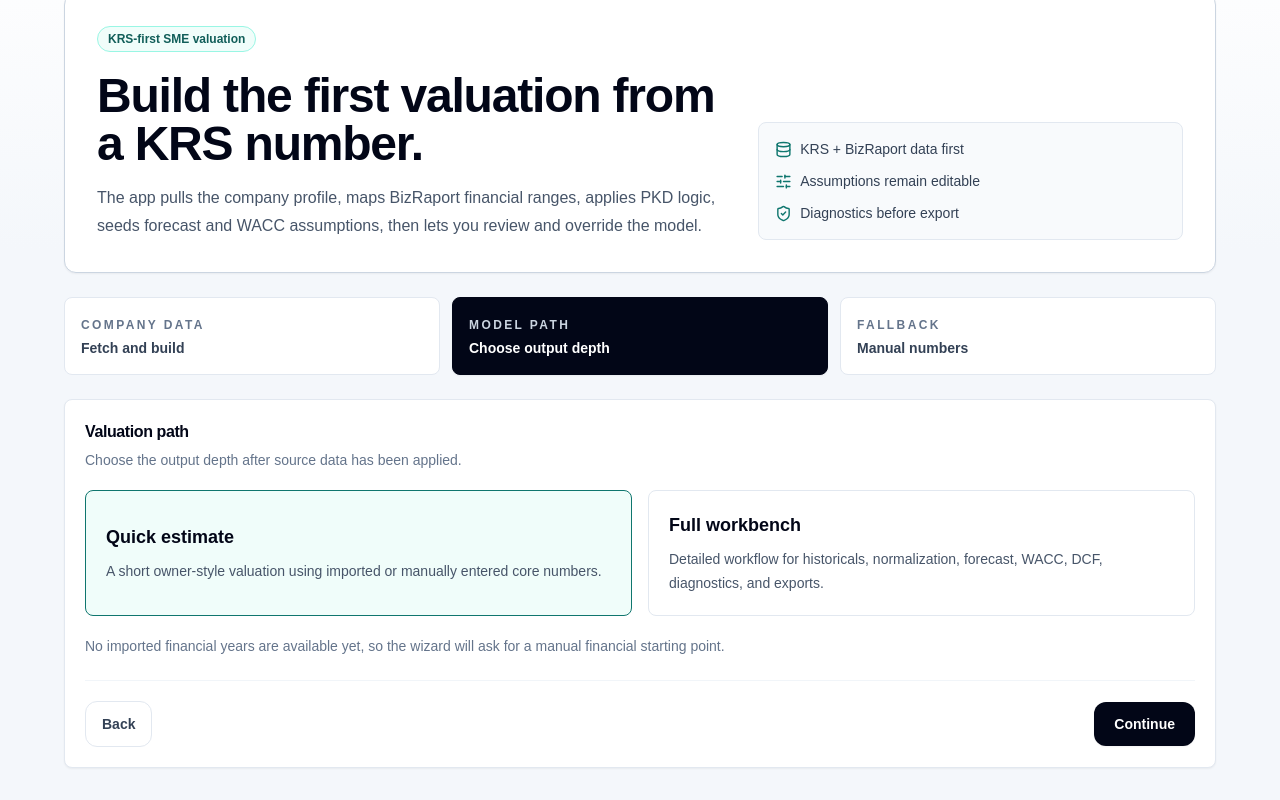
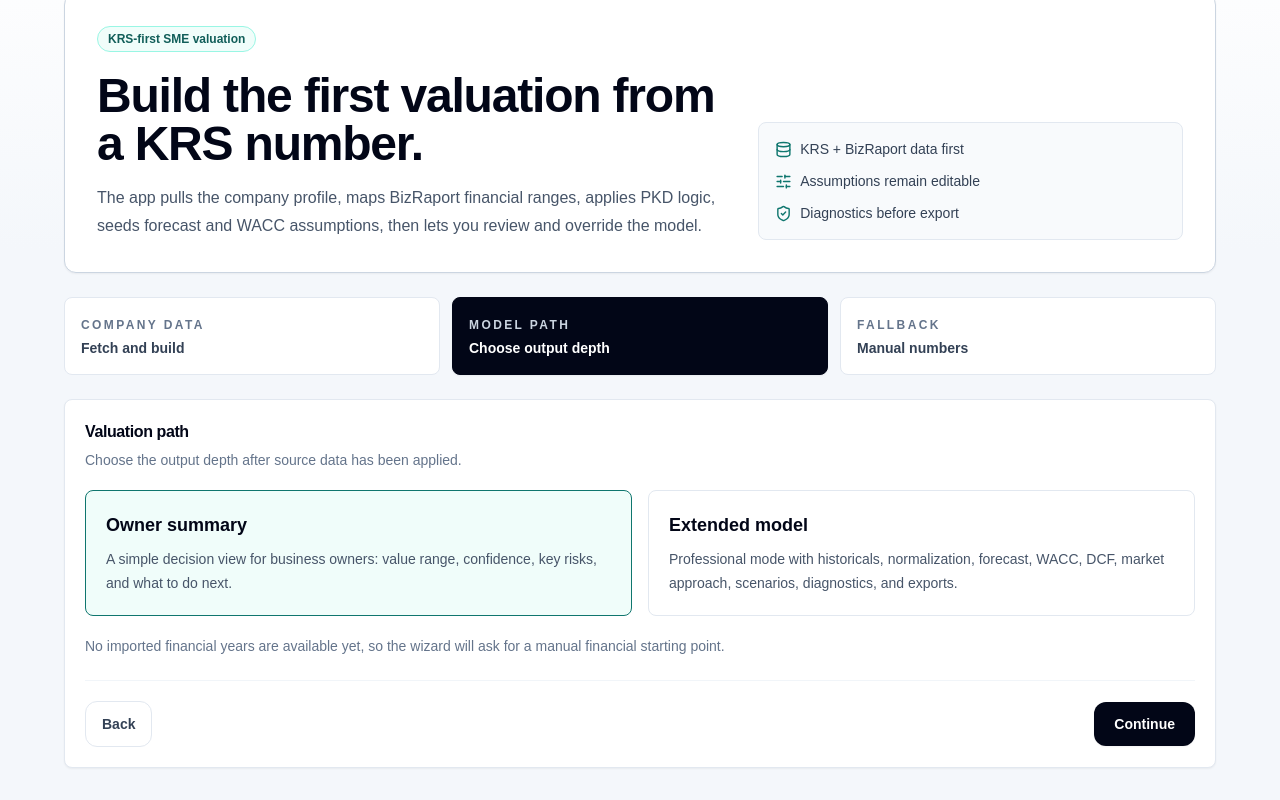
Before and after one commit to dmndamiecki/Valuation-Model, a Next.js app: page / in a window 1280 px wide. Both pictures are taken after a click on the button "Skip lookup". Shown: the part 39-839 px from the top of the page. Built offline with nearby package versions, Linux system fonts and the light colour scheme.

Commit message:
Clarify owner summary and extended model views

```diff
--- a/app/page.tsx
+++ b/app/page.tsx
@@ -1516,12 +1516,12 @@
                   {importedDataSummary ? <><DataReadinessPanel items={dataReadinessItems} score={sourceReadinessScore} /><ImportedDataSummaryCard summary={importedDataSummary} /></> : null}
                   <div className="grid gap-4 md:grid-cols-2">
                     <button className={`rounded-lg border p-5 text-left transition ${wizardInput.valuationType === "simple" ? "border-teal-700 bg-teal-50" : "border-slate-200 bg-white hover:border-teal-500"}`} onClick={() => updateWizard("valuationType", "simple")}>
-                      <p className="text-lg font-bold text-slate-950">Quick estimate</p>
-                      <p className="mt-2 text-sm leading-6 text-slate-600">A short owner-style valuation using imported or manually entered core numbers.</p>
+                      <p className="text-lg font-bold text-slate-950">Owner summary</p>
+                      <p className="mt-2 text-sm leading-6 text-slate-600">A simple decision view for business owners: value range, confidence, key risks, and what to do next.</p>
                     </button>
                     <button className={`rounded-lg border p-5 text-left transition ${wizardInput.valuationType === "professional" ? "border-slate-950 bg-slate-50" : "border-slate-200 bg-white hover:border-slate-500"}`} onClick={() => updateWizard("valuationType", "professional")}>
-                      <p className="text-lg font-bold text-slate-950">Full workbench</p>
-                      <p className="mt-2 text-sm leading-6 text-slate-600">Detailed workflow for historicals, normalization, forecast, WACC, DCF, diagnostics, and exports.</p>
+                      <p className="text-lg font-bold text-slate-950">Extended model</p>
+                      <p className="mt-2 text-sm leading-6 text-slate-600">Professional mode with historicals, normalization, forecast, WACC, DCF, market approach, scenarios, diagnostics, and exports.</p>
                     </button>
                   </div>
                   {wizardImportApplied && companyData?.years.length ? <Badge className="border-teal-200 bg-teal-50 text-teal-800">Model prefilled from KRS + BizRaport - Step 3 will be skipped</Badge> : <p className="text-sm text-slate-500">No imported financial years are available yet, so the wizard will ask for a manual financial starting point.</p>}
@@ -1589,12 +1589,12 @@
         <Card className="border-slate-300 bg-white/90">
           <CardContent className="flex flex-col gap-4 p-4 lg:flex-row lg:items-center lg:justify-between">
             <div>
-              <p className="text-xs font-semibold uppercase tracking-[0.2em] text-slate-500">Workflow</p>
-              <p className="mt-1 text-sm text-slate-600">Use the quick estimate for a fast view, or open the full workbench for banker-style review.</p>
+              <p className="text-xs font-semibold uppercase tracking-[0.2em] text-slate-500">View mode</p>
+              <p className="mt-1 text-sm text-slate-600">Use Owner summary for a simple business answer, or open Extended model when a professional needs to tune the assumptions.</p>
             </div>
             <div className="grid gap-2 sm:grid-cols-2">
-              <button className={`rounded-md border px-5 py-3 text-sm font-semibold transition ${mode === "simple" ? "border-teal-700 bg-teal-700 text-white shadow-sm" : "border-slate-200 bg-white text-slate-700 hover:border-teal-600"}`} onClick={() => switchMode("simple")}>Quick estimate</button>
-              <button className={`rounded-md border px-5 py-3 text-sm font-semibold transition ${mode === "professional" ? "border-slate-950 bg-slate-950 text-white shadow-sm" : "border-slate-200 bg-white text-slate-700 hover:border-slate-950"}`} onClick={() => switchMode("professional")}>Full workbench</button>
+              <button className={`rounded-md border px-5 py-3 text-sm font-semibold transition ${mode === "simple" ? "border-teal-700 bg-teal-700 text-white shadow-sm" : "border-slate-200 bg-white text-slate-700 hover:border-teal-600"}`} onClick={() => switchMode("simple")}>Owner summary</button>
+              <button className={`rounded-md border px-5 py-3 text-sm font-semibold transition ${mode === "professional" ? "border-slate-950 bg-slate-950 text-white shadow-sm" : "border-slate-200 bg-white text-slate-700 hover:border-slate-950"}`} onClick={() => switchMode("professional")}>Extended model</button>
             </div>
           </CardContent>
         </Card>
@@ -1603,8 +1603,8 @@
           <section className="grid gap-6">
             <Card>
               <CardHeader>
-                <CardTitle>Quick estimate inputs</CardTitle>
-                <CardDescription>Enter the core information needed for a three-minute indicative SME valuation. Advanced assumptions are auto-filled and still run through the same DCF valuation engine.</CardDescription>
+                <CardTitle>Owner summary inputs</CardTitle>
+                <CardDescription>Enter only the business facts needed for a plain-language valuation view. The professional assumptions stay available in Extended model.</CardDescription>
               </CardHeader>
               <CardContent className="grid gap-4 md:grid-cols-2">
                 <div className="space-y-1.5"><Label>Company name</Label><Input value={simpleInput.companyName} onChange={(event) => updateSimple("companyName", event.target.value)} /></div>
@@ -1628,18 +1628,24 @@
 
             <Card className="border-teal-200 bg-teal-50/40">
               <CardHeader>
-                <CardTitle>Simple Mode valuation result</CardTitle>
-                <CardDescription>This is a simplified indicative valuation based on default assumptions. Use Professional Mode for detailed due diligence.</CardDescription>
+                <CardTitle>Owner valuation summary</CardTitle>
+                <CardDescription>A simple business-facing answer using the same valuation engine. Use Extended model when an advisor or analyst needs to tune the assumptions.</CardDescription>
               </CardHeader>
               <CardContent className="space-y-5">
+                <div className="rounded-lg border border-slate-200 bg-white p-4">
+                  <p className="text-xs font-semibold uppercase tracking-[0.2em] text-slate-500">Decision snapshot</p>
+                  <p className="mt-3 text-sm leading-6 text-slate-700">
+                    Base adjusted equity value is <span className="font-bold text-slate-950">{money(model.discounts.adjustedEquityValue, input.profile.currency)}</span>, with a current confidence score of <span className="font-bold text-slate-950">{valuationConfidenceScore}%</span>. {model.diagnostics.criticalCount > 0 ? "Critical diagnostics should be reviewed before using this valuation for a decision." : "No critical diagnostics are active, but assumptions should still be reviewed before sharing the result."}
+                  </p>
+                </div>
                 <div className="grid gap-3 sm:grid-cols-2">
-                  <MetricCard label="Enterprise Value" value={money(model.dcf.enterpriseValue, input.profile.currency)} helper="DCF enterprise value" />
-                  <MetricCard label="Equity Value" value={money(model.bridge.equityValue, input.profile.currency)} helper="After cash and debt bridge" />
-                  <MetricCard label="Adjusted Equity Value" value={money(model.discounts.adjustedEquityValue, input.profile.currency)} helper="After private company discounts" />
-                  <MetricCard label="EV / EBITDA" value={multiple(model.executiveSummary.evToNormalizedEbitda)} helper="Based on latest EBITDA" />
+                  <MetricCard label="Business value" value={money(model.discounts.adjustedEquityValue, input.profile.currency)} helper="Estimated owner-facing equity value after private-company adjustments" />
+                  <MetricCard label="Value before discounts" value={money(model.bridge.equityValue, input.profile.currency)} helper="Equity value before marketability and company-specific discounts" />
+                  <MetricCard label="Company operating value" value={money(model.dcf.enterpriseValue, input.profile.currency)} helper="Enterprise value before cash, debt, and equity bridge items" />
+                  <MetricCard label="Valuation multiple" value={multiple(model.executiveSummary.evToNormalizedEbitda)} helper="EV / EBITDA based on the current model" />
                 </div>
                 <div className="rounded-lg border border-slate-200 bg-white p-4">
-                  <h3 className="text-sm font-bold uppercase tracking-wide text-slate-600">Bear / Base / Bull range</h3>
+                  <h3 className="text-sm font-bold uppercase tracking-wide text-slate-600">Likely value range</h3>
                   <div className="mt-3 grid gap-3 sm:grid-cols-3">
                     {model.scenarioAnalysis.map((scenario) => (
                       <div key={scenario.name} className="rounded-xl bg-slate-50 p-3">
@@ -1650,13 +1656,13 @@
                   </div>
                 </div>
                 <div className="rounded-lg border border-amber-200 bg-amber-50 p-4">
-                  <h3 className="flex items-center gap-2 text-sm font-bold text-amber-950"><AlertCircle size={16} /> Key warnings</h3>
+                  <h3 className="flex items-center gap-2 text-sm font-bold text-amber-950"><AlertCircle size={16} /> What could change the answer</h3>
                   {model.warnings.length > 0 ? (
                     <ul className="mt-3 space-y-2 text-sm text-amber-950">
                       {model.warnings.slice(0, 4).map((warning) => <li key={warning.code}>{warning.message}</li>)}
                     </ul>
                   ) : (
-                    <p className="mt-3 text-sm text-amber-950">No valuation warnings triggered under the simplified assumptions.</p>
+                    <p className="mt-3 text-sm text-amber-950">No major valuation warnings are active in the owner summary. A professional can still review the detailed assumptions in Extended model.</p>
                   )}
                 </div>
               </CardContent>
```
